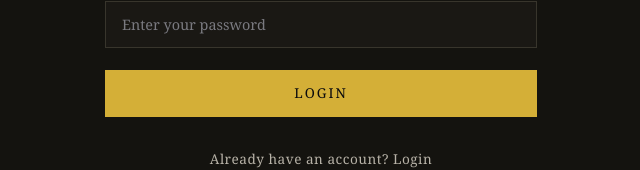
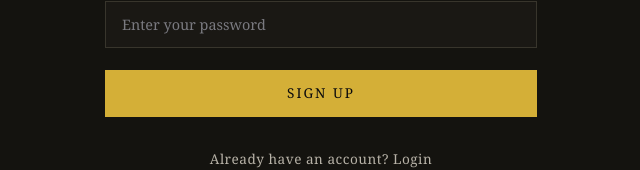
Before and after one commit to hammadtoufeeq/luxury-product, a React (Vite) app: page /signup in a window 1280 px wide. Shown: the part 266-436 px from the top of the page, without its empty margins (319-959 px from the left). Built offline with nearby package versions, Linux system fonts and the light colour scheme; no server answers.

Commit message:
sign up fixed

```diff
--- a/src/components/Signup.jsx
+++ b/src/components/Signup.jsx
@@ -43,7 +43,7 @@
                     onChange={(e) => setpassword(e.target.value)}
                     required
                 />
-                <button type="submit">Login</button>
+                <button type="submit">Sign up</button>
                 <Link to="/login" className="auth-link">Already have an account? Login</Link>
             </form>
         </div>
```
